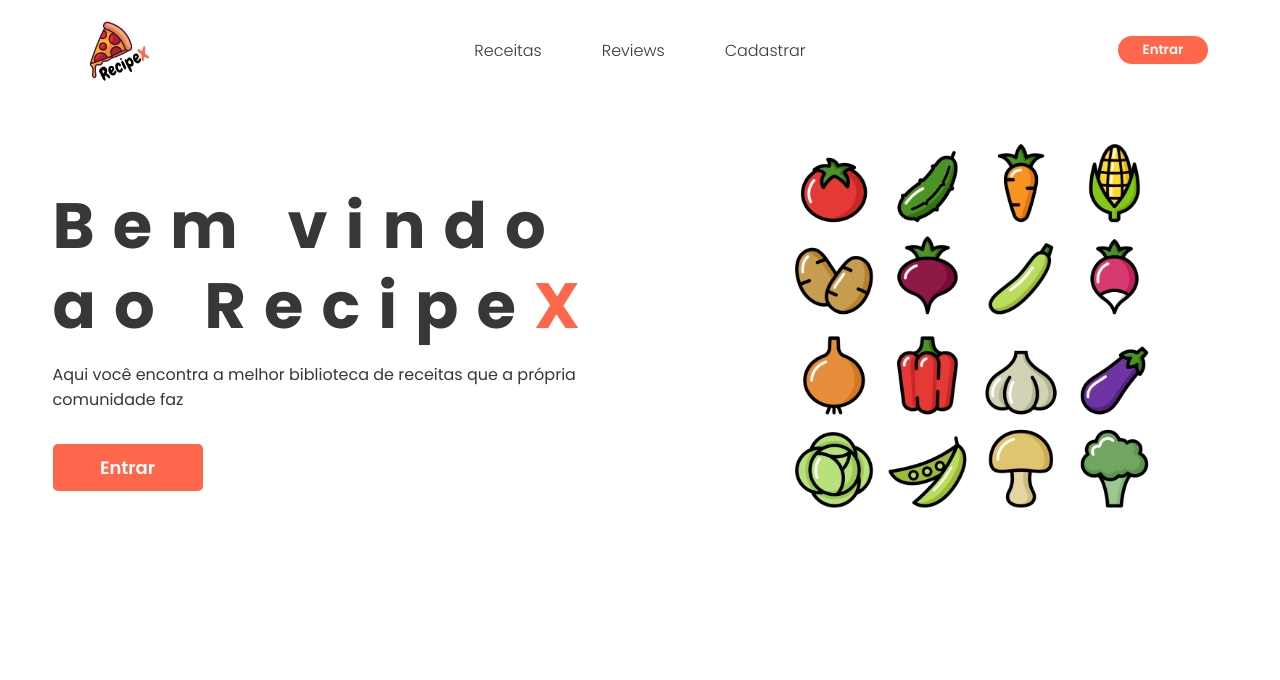
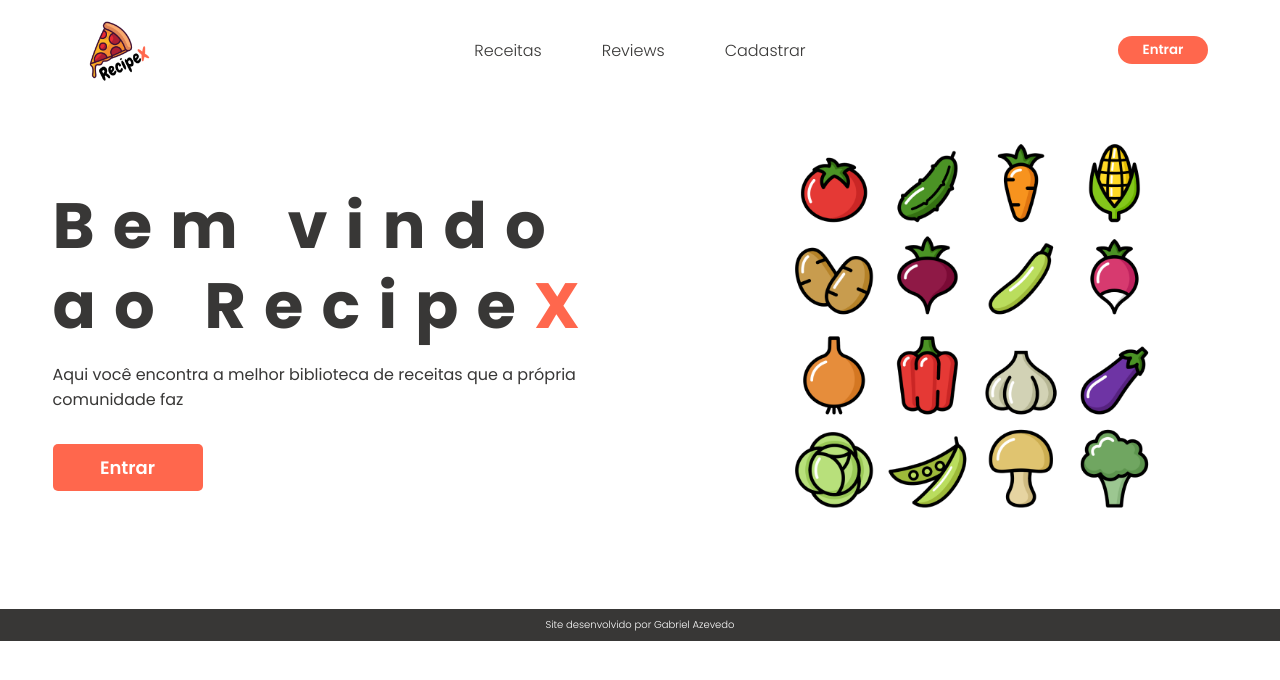
Before and after one commit to gabrielazevedoc/RECIPEx, a React (Create React App) app in the folder recipex-app/: page / in a window 1280 px wide. Shown: the top 680 px of the page. Built offline with nearby package versions, Linux system fonts and the light colour scheme.

Commit message:
feat: "footer component"

```diff
--- a/recipex-app/public/index.html
+++ b/recipex-app/public/index.html
@@ -2,14 +2,12 @@
 <html lang="pt-br">
   <head>
     <meta charset="utf-8" />
-    <link rel="icon" href="%PUBLIC_URL%/favicon.ico" />
     <meta name="viewport" content="width=device-width, initial-scale=1" />
     <meta name="theme-color" content="#000000" />
     <meta
       name="description"
       content="Web site created using create-react-app"
     />
-    <link rel="apple-touch-icon" href="%PUBLIC_URL%/logo192.png" />
     <!--
       manifest.json provides metadata used when your web app is installed on a
       user's mobile device or desktop. See https://developers.google.com/web/fundamentals/web-app-manifest/
--- a/recipex-app/src/App.css
+++ /dev/null
@@ -1,38 +0,0 @@
-.App {
-  text-align: center;
-}
-
-.App-logo {
-  height: 40vmin;
-  pointer-events: none;
-}
-
-@media (prefers-reduced-motion: no-preference) {
-  .App-logo {
-    animation: App-logo-spin infinite 20s linear;
-  }
-}
-
-.App-header {
-  background-color: #282c34;
-  min-height: 100vh;
-  display: flex;
-  flex-direction: column;
-  align-items: center;
-  justify-content: center;
-  font-size: calc(10px + 2vmin);
-  color: white;
-}
-
-.App-link {
-  color: #61dafb;
-}
-
-@keyframes App-logo-spin {
-  from {
-    transform: rotate(0deg);
-  }
-  to {
-    transform: rotate(360deg);
-  }
-}
--- a/recipex-app/src/App.jsx
+++ b/recipex-app/src/App.jsx
@@ -1,7 +1,8 @@
-import './App.css';
+
 
 import NavBar from './components/NavBar';
 import Header from './components/Header';
+import Footer from './components/Footer';
 
 
 function App() {
@@ -9,6 +10,7 @@ function App() {
     <>
       <NavBar/>
       <Header/>
+      <Footer/>
     </>
   );
 }
--- /dev/null
+++ b/recipex-app/src/components/Footer.jsx
@@ -0,0 +1,11 @@
+import "./Footer.scss";
+
+const Footer = () => {
+    return(
+        <div className="footer-conteiner">
+            <p>Site desenvolvido por Gabriel Azevedo</p>
+        </div>
+    )
+}
+
+export default Footer;
--- /dev/null
+++ b/recipex-app/src/components/Footer.scss
@@ -0,0 +1,17 @@
+.footer-conteiner{
+    width: 100%;
+    background-color: #383736;
+    display: flex;
+    justify-content: center;
+    align-items: center;
+    padding: 8px;
+    margin-top: 33px;
+
+    p{
+        color: #FFF;
+        font-family: "Poppins", sans-serif;
+        font-weight: 300;
+        font-style: normal;
+        font-size: 10px;
+    }
+}
--- a/recipex-app/src/components/NavBar.scss
+++ b/recipex-app/src/components/NavBar.scss
@@ -14,7 +14,7 @@
     .nav{
         display: flex;
         flex-direction: row;
-        gap: 60px;
+        gap: 50px;
         list-style: none;
         font-family: "Poppins", sans-serif;
         font-weight: 300;
@@ -24,10 +24,13 @@
     a{
         text-decoration: none;
         color: #383736;
+        padding: 5px;
     }
 
     a:hover{
-        text-decoration: underline;
+        background-color: #FF674D;
+        color: #FFF;
+        border-radius: 40px;
     }
 
     .login-button{
--- a/recipex-app/src/index.scss
+++ b/recipex-app/src/index.scss
@@ -8,5 +8,4 @@
 body {
   margin: 0;
   font-family: "Poppins", sans-serif;
-  height: 100vh;
 }
```
Also changed, not shown: 2 other files (tests, documents, lock files or other folders).
